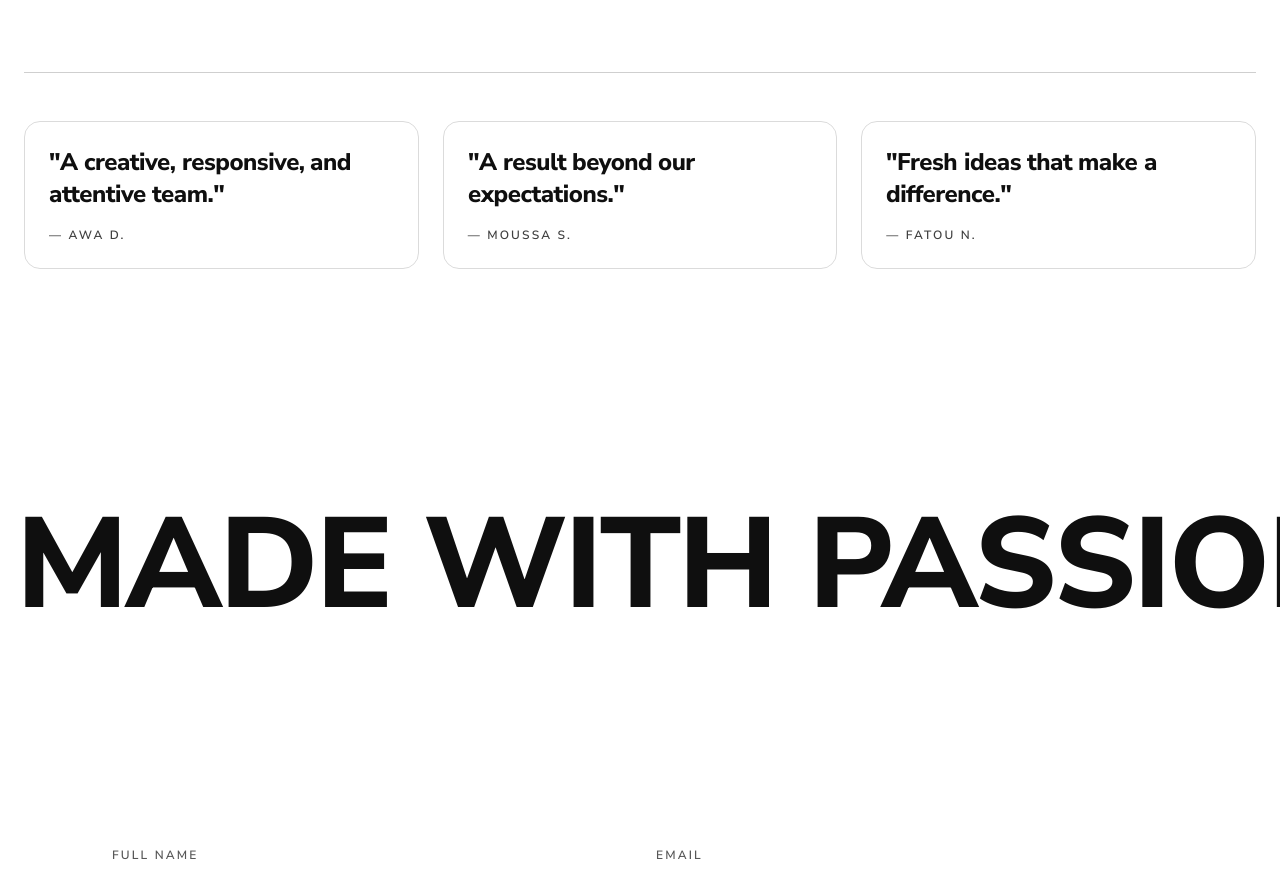
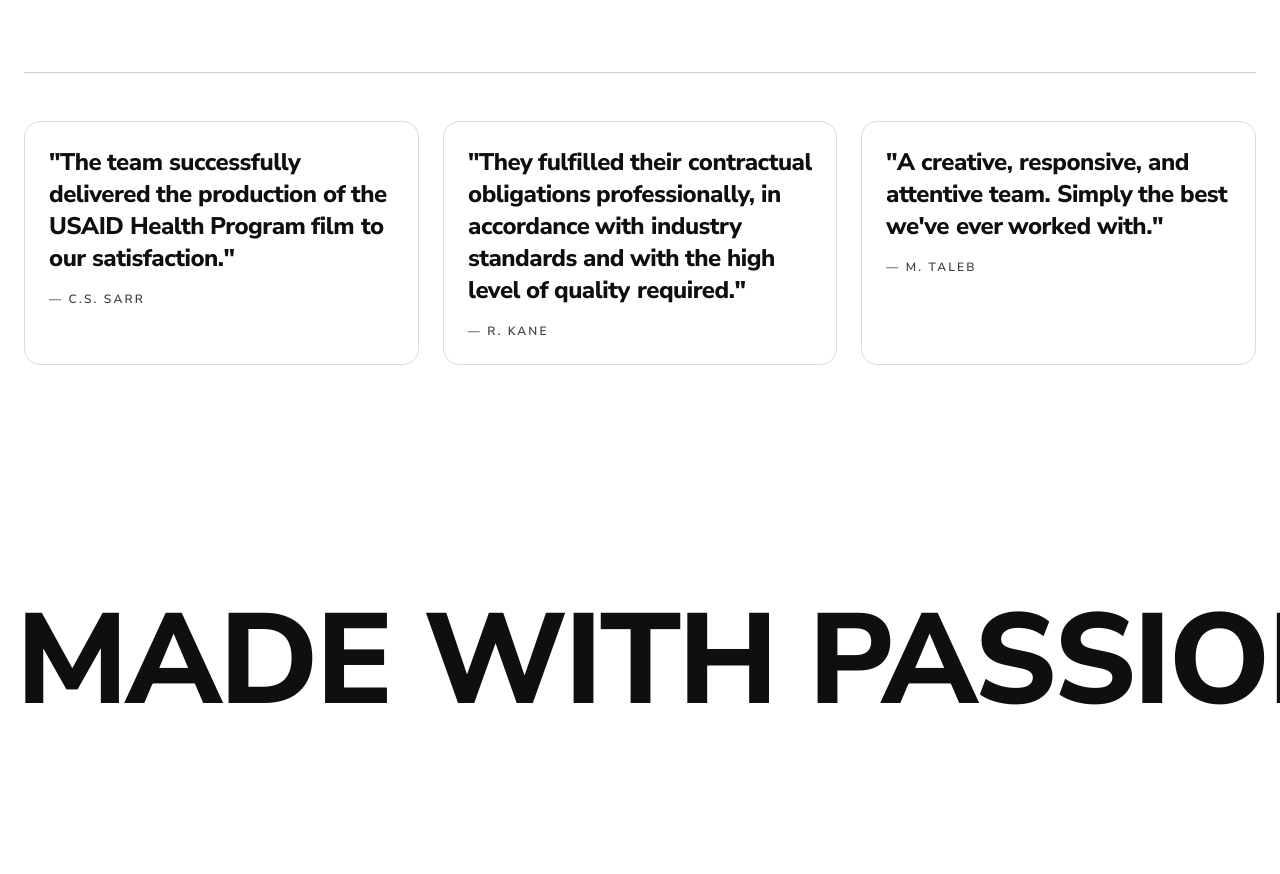
Before and after one commit to ndourmotion-art/thefabrique, a React (Vite) app: page / in a window 1280 px wide. Shown: the part 8020-8894 px from the top of the page. Built offline with nearby package versions, Linux system fonts and the light colour scheme; the HTML template or start-up script is replaced by a standard one.

Commit message:
Changes
Co-authored-by: ndourmotion-art <277729954+ndourmotion-art@users.noreply.github.com>

```diff
--- a/src/components/clever/Stats.tsx
+++ b/src/components/clever/Stats.tsx
@@ -8,9 +8,21 @@ const stats = [
 ];
 
 const testimonials = [
-  { quote: "A creative, responsive, and attentive team.", author: "Awa D." },
-  { quote: "A result beyond our expectations.", author: "Moussa S." },
-  { quote: "Fresh ideas that make a difference.", author: "Fatou N." },
+  {
+    quote: "The team successfully delivered the production of the USAID Health Program film to our satisfaction.",
+    author: "C.S. Sarr",
+    org: "USAID",
+  },
+  {
+    quote: "They fulfilled their contractual obligations professionally, in accordance with industry standards and with the high level of quality required.",
+    author: "R. Kane",
+    org: "European Union",
+  },
+  {
+    quote: "A creative, responsive, and attentive team. Simply the best we've ever worked with.",
+    author: "M. Taleb",
+    org: "",
+  },
 ];
 
 export const Stats = () => {
```
